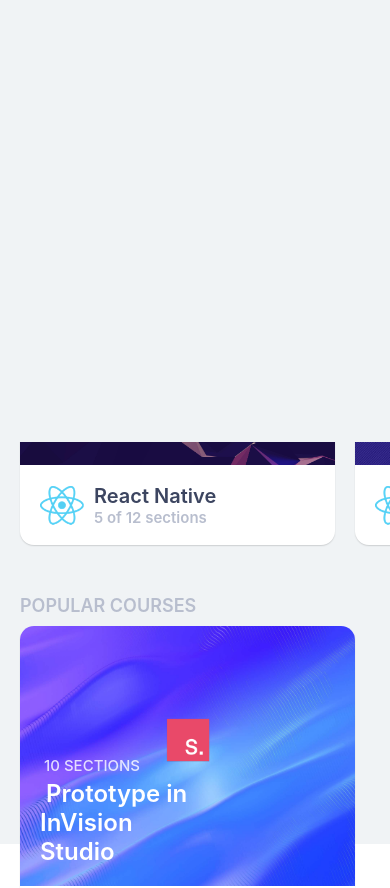
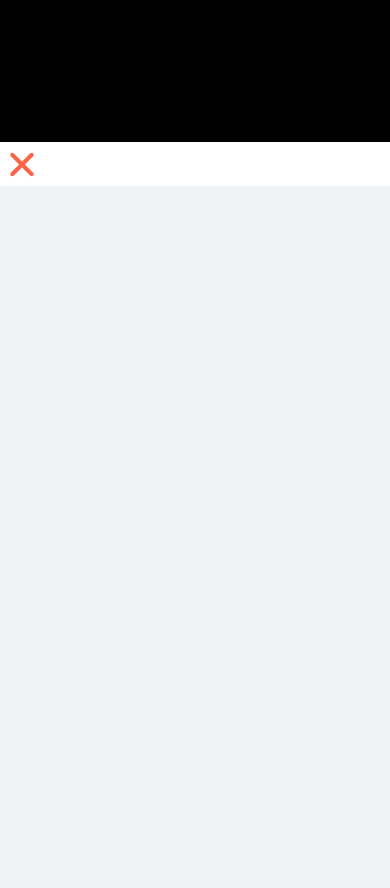
Before and after one commit to tosebikan/tutorer, a React Native app: screen / in a window 390 px wide. Shown: the top 888 px of the page. Built offline with nearby package versions, Linux system fonts and the light colour scheme.

Commit message:
add close button

```diff
--- a/components/Menu.js
+++ b/components/Menu.js
@@ -1,5 +1,6 @@
 import React, { useState, useRef, useEffect } from 'react';
-import { View, StyleSheet, Animated } from 'react-native';
+import { View, StyleSheet, Animated, TouchableOpacity } from 'react-native';
+import * as Icon from '@expo/vector-icons';
 
 function Menu() {
   // const top = useRef(new Animated.Value(0)).current;
@@ -12,7 +13,13 @@ function Menu() {
   const spring = () => {
     Animated.spring(top, {
       toValue: 0,
-      duration: 10000,
+      useNativeDriver: true
+    }).start();
+  };
+
+  const close = () => {
+    Animated.spring(top, {
+      toValue: 900,
       useNativeDriver: true
     }).start();
   };
@@ -24,8 +31,8 @@ function Menu() {
           transform: [
             {
               translateY: top.interpolate({
-                inputRange: [0, 900],
-                outputRange: [-600, 0]
+                inputRange: [-900, 0],
+                outputRange: [1200, 0]
               })
             }
           ]
@@ -33,6 +40,11 @@ function Menu() {
       ]}
     >
       <View style={styles.cover} />
+      <TouchableOpacity onPress={close}>
+        <View style={styles.close}>
+          <Icon.Ionicons name="ios-close" size={44} color="tomato" />
+        </View>
+      </TouchableOpacity>
       <View style={styles.content} />
     </Animated.View>
   );
@@ -52,6 +64,14 @@ const styles = StyleSheet.create({
     height: 142,
     backgroundColor: '#000'
   },
+  close: {
+    height: 44,
+    width: 44,
+    borderRadius: 22,
+    backgroundColor: '#fff',
+    justifyContent: 'center',
+    alignItems: 'center'
+  },
   content: {
     height: 900,
     backgroundColor: '#f0f3f5'
```
